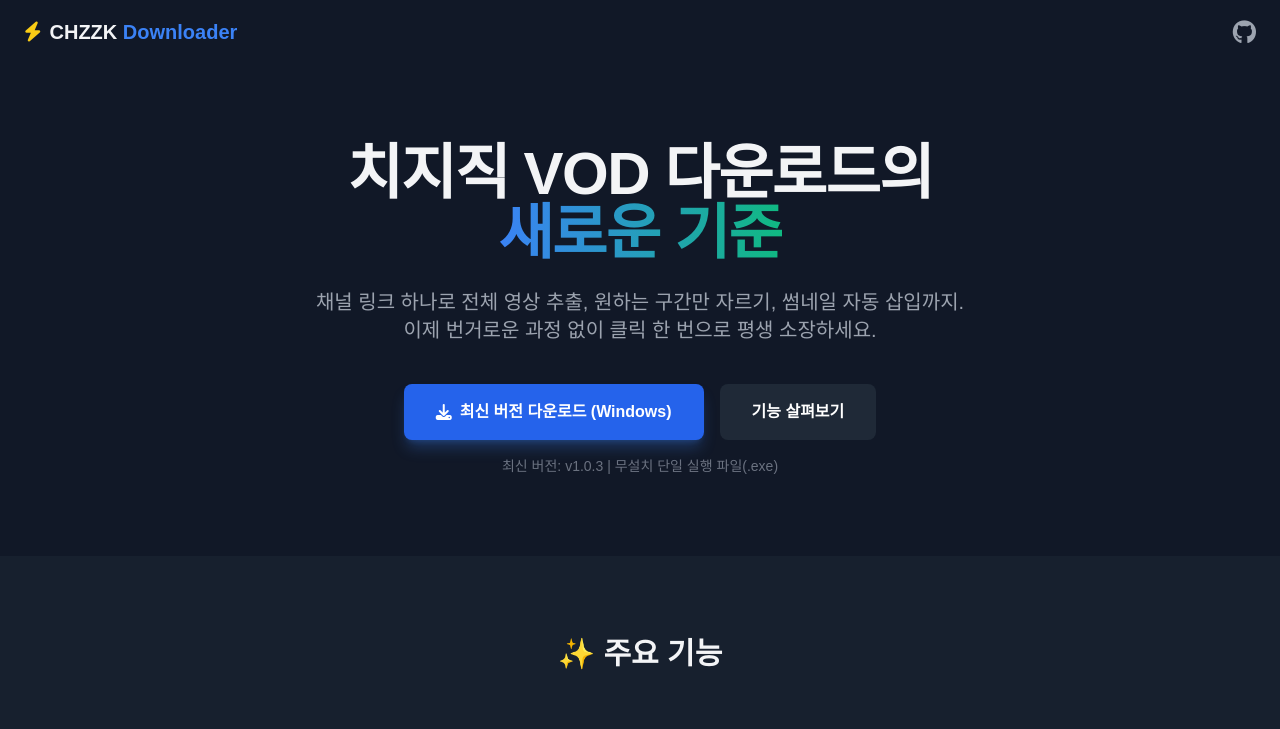
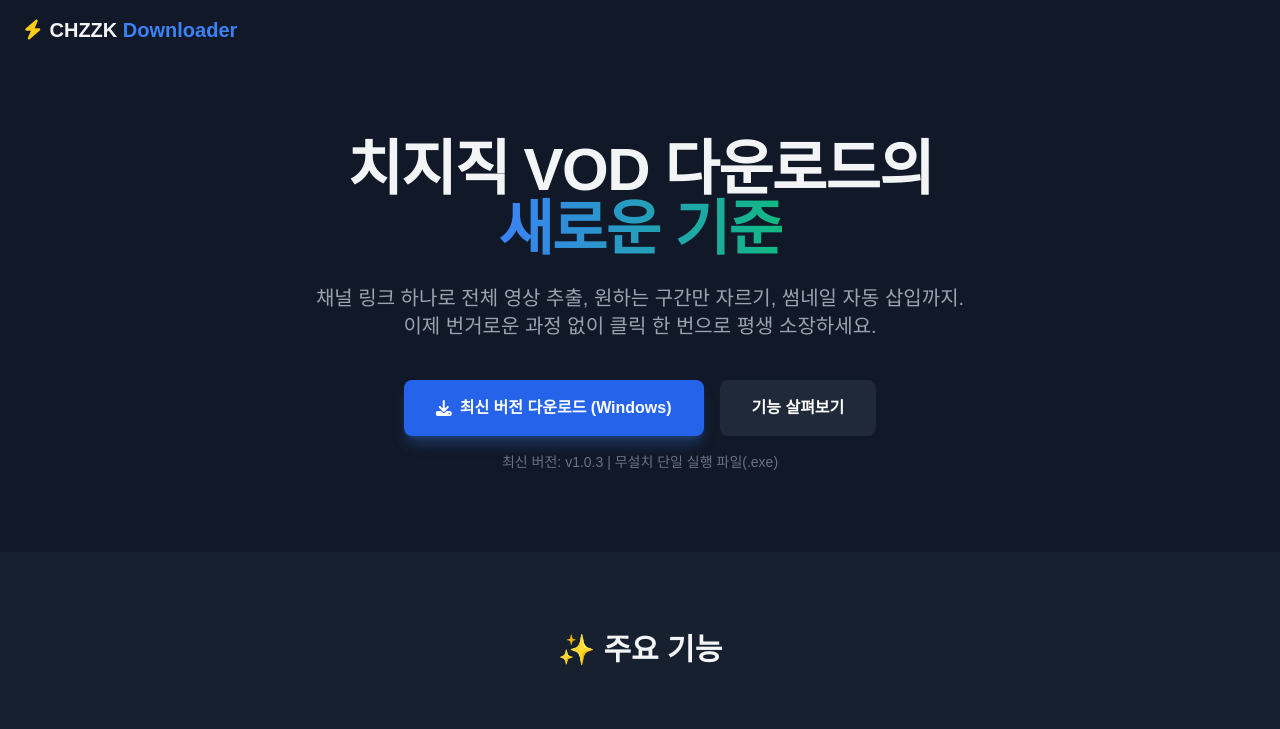
Before and after one commit to sunglogbag81/Chzzk-VOD-downloader, a plain HTML site: page index.html in a window 1280 px wide. Shown: the top 729 px of the page. Drawn offline with nearby package versions, Linux system fonts and the light colour scheme; a web font is replaced by a local one.

Commit message:
Remove GitHub link from index.html
Removed GitHub link section from the navigation.

```diff
--- a/index.html
+++ b/index.html
@@ -27,12 +27,6 @@
             <i class="fa-solid fa-bolt text-yellow-400"></i>
             <span>CHZZK <span class="text-blue-500">Downloader</span></span>
         </div>
-        <div>
-            <!-- 본인 깃허브 주소로 변경하세요 -->
-            <a href="https://github.com/sunglogbag81/Chzzk-VOD-downloader" target="_blank" class="text-gray-400 hover:text-white transition">
-                <i class="fa-brands fa-github text-2xl"></i>
-            </a>
-        </div>
     </nav>
 
     <!-- 히어로(메인) 섹션 -->
@@ -42,7 +36,7 @@
             <span class="gradient-text">새로운 기준</span>
         </h1>
         <p class="text-lg md:text-xl text-gray-400 mb-10 max-w-2xl mx-auto leading-relaxed">
-            채널 링크 하나로 전체 영상 추출, 원하는 구간만 자르기, 썸네일 자동 삽입까지.
+            채널 링크 하나로 전체 영상 추출, 원하는 구간만 자르기, 썸네일 자동 삽입까지.<br />
             이제 번거로운 과정 없이 클릭 한 번으로 평생 소장하세요.
         </p>
         <div class="flex flex-col sm:flex-row justify-center gap-4">
```
